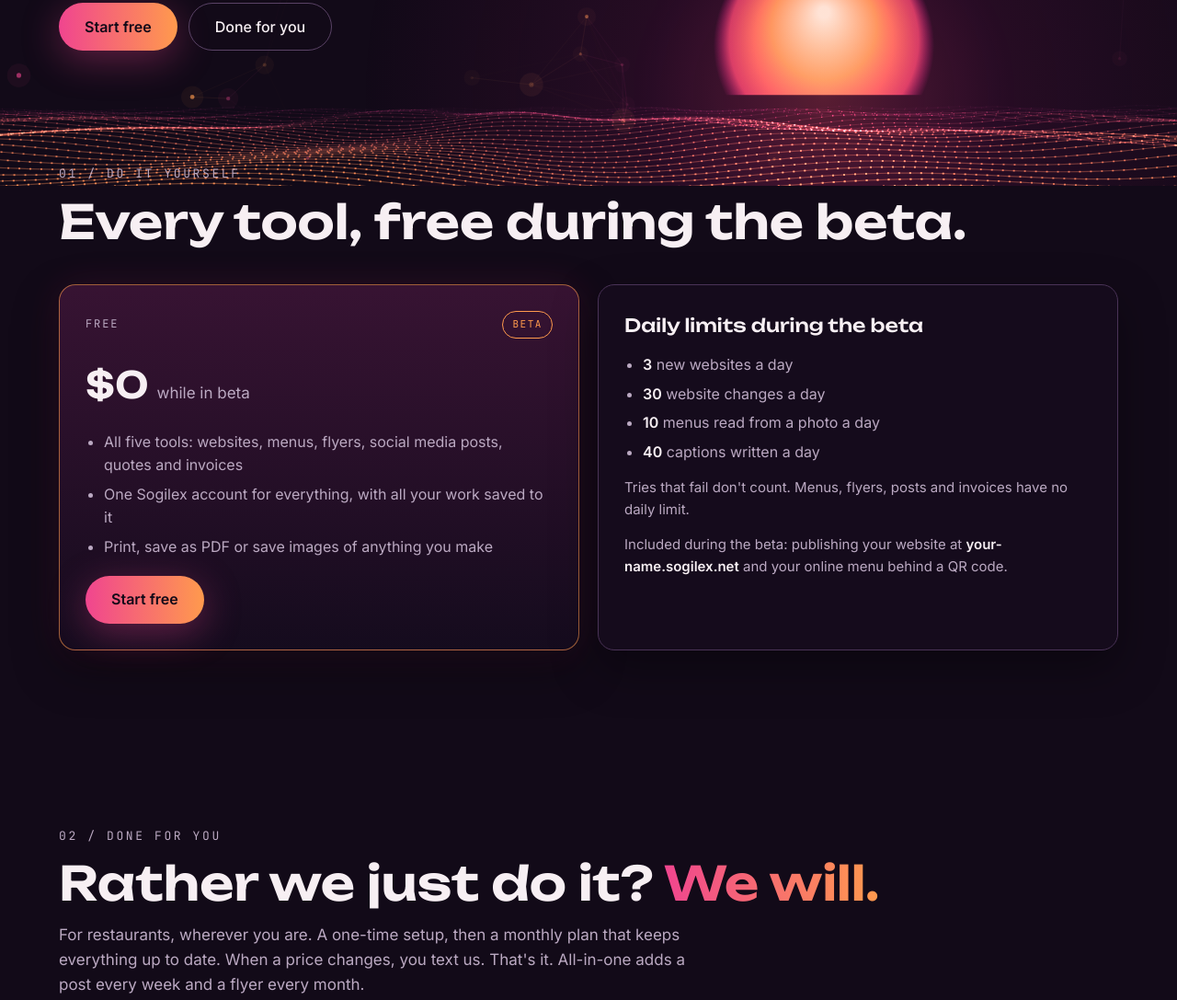
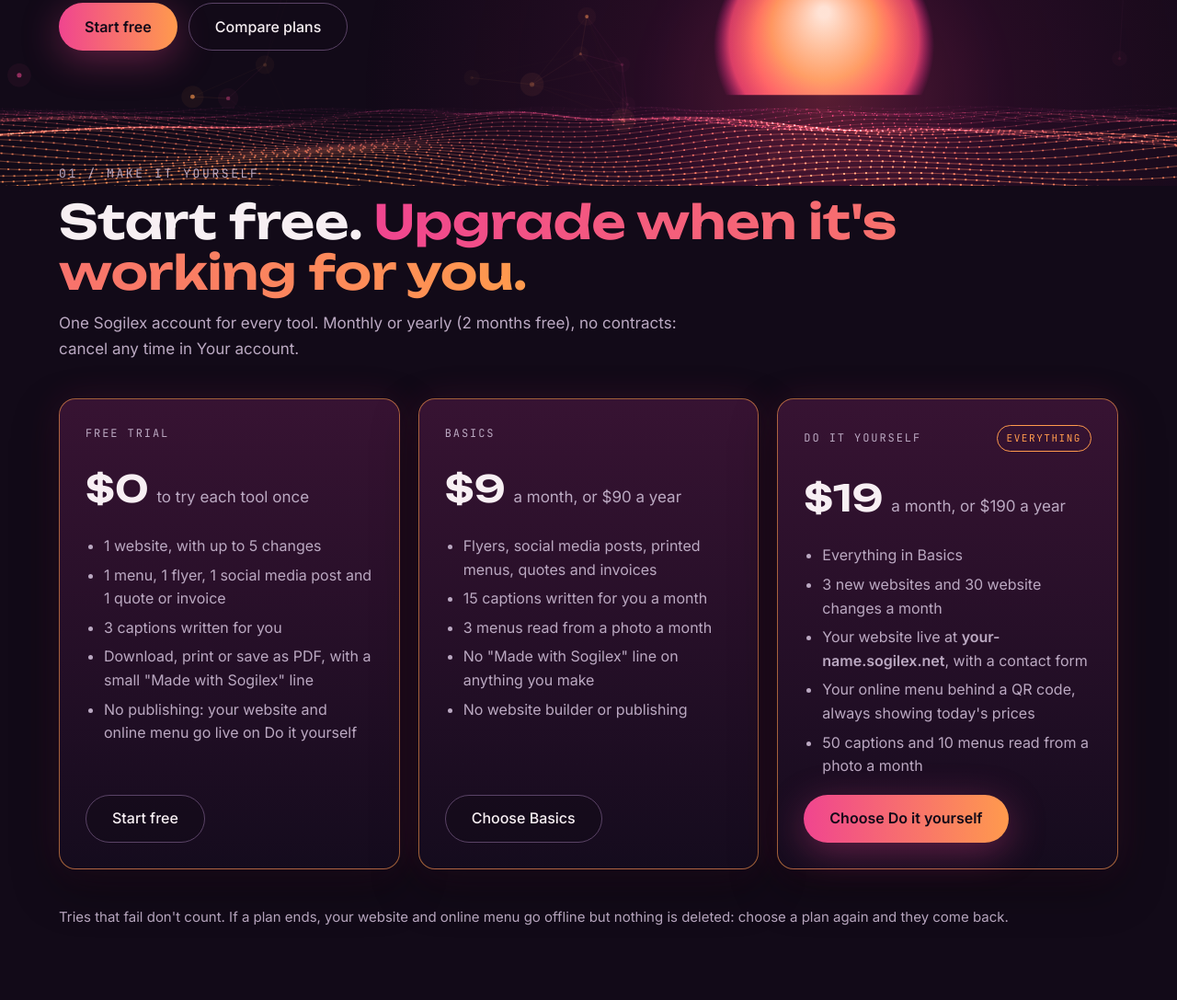
Before and after one commit to edlerk98/sogilex-site, a plain HTML site: page plans/index.html in a window 1280 px wide. Shown: the part 598-1685 px from the top of the page at 92% size. Drawn offline with Linux system fonts and the light colour scheme; animation ran at ten frames a second.

Commit message:
Launch wording for switch-over day (Plans page with Free trial / Basics / Do it yourself, 'Start free' everywhere, no beta tags); PROGRESS switch-over checklist. Do not push to main before switch-over
Co-Authored-By: Claude Opus 5.5 <noreply@anthropic.com>
Claude-Session: https://claude.ai/code/session_016jmBgK6Qtn1pRRXMheooeq

```diff
--- a/assets/services.js
+++ b/assets/services.js
@@ -4,31 +4,31 @@
 // To add a service, add one entry below. Nothing else needs changing.
 window.SOGILEX_SERVICES = [
   {
-    id: 'build', label: 'Build', tag: 'Beta', title: 'Websites',
+    id: 'build', label: 'Build', title: 'Websites',
     blurb: 'Describe your business in a few sentences. Get a one-page site you can change by asking or by clicking the words, publish, and keep.',
     make: { href: 'https://build.sogilex.com/', text: 'Open Build' },
     about: { href: '/examples/', text: 'See examples' },
   },
   {
-    id: 'menus', label: 'Menus', tag: 'Beta', title: 'Restaurant menus',
+    id: 'menus', label: 'Menus', title: 'Restaurant menus',
     blurb: 'Type your dishes and prices once, or read them from a photo. Print it, put it online behind a QR code, and change prices any time.',
     make: { href: 'https://build.sogilex.com/menus/', text: 'Make a menu' },
     about: { href: '/menus/', text: 'How it works' },
   },
   {
-    id: 'flyers', label: 'Flyers', tag: 'Beta', title: 'Flyers',
+    id: 'flyers', label: 'Flyers', title: 'Flyers',
     blurb: 'Event and promo flyers with one clear message, real typography and your own photos. Print it or save an image.',
     make: { href: 'https://build.sogilex.com/flyers/', text: 'Make a flyer' },
     about: { href: '/flyers/', text: 'How it works' },
   },
   {
-    id: 'posts', label: 'Posts', tag: 'Beta', title: 'Social media posts',
+    id: 'posts', label: 'Posts', title: 'Social media posts',
     blurb: "This week's deal, a new dish, an event or a real customer review, as a ready-to-post image with a caption written for you.",
     make: { href: 'https://build.sogilex.com/posts/', text: 'Make a post' },
     about: { href: '/posts/', text: 'How it works' },
   },
   {
-    id: 'invoices', label: 'Invoices', tag: 'Beta', title: 'Quotes & invoices',
+    id: 'invoices', label: 'Invoices', title: 'Quotes & invoices',
     blurb: 'Quotes and invoices with your logo and exact totals. Offer optional add-ons, turn an accepted quote into an invoice in one click, and see who still owes you.',
     make: { href: 'https://build.sogilex.com/invoices/', text: 'Make an invoice' },
     about: { href: '/invoices/', text: 'How it works' },
--- a/assets/site.css
+++ b/assets/site.css
@@ -290,6 +290,8 @@ img, svg { display: block; }
 
 /* ---------- plans ---------- */
 .plans-grid { display: grid; grid-template-columns: minmax(0, 1fr) minmax(0, 1fr); gap: 20px; align-items: stretch; }
+.plans-grid.three { grid-template-columns: repeat(3, minmax(0, 1fr)); }
+.plan-best { border-color: rgba(242, 73, 107, .7); }
 .plan { display: flex; flex-direction: column; gap: 18px; }
 .plan .dfy-list { flex: 1; }
 .plan-btn { align-self: flex-start; }
@@ -304,6 +306,7 @@ img, svg { display: block; }
 .plan-extras td { text-align: right; padding: 16px 0; white-space: nowrap; font-weight: 600; color: var(--text); }
 .plan-extras tr + tr th, .plan-extras tr + tr td { border-top: 1px solid var(--border); }
 @media (max-width: 760px) { .plans-grid { grid-template-columns: minmax(0, 1fr); } }
+@media (max-width: 1000px) { .plans-grid.three { grid-template-columns: minmax(0, 1fr); max-width: 560px; } }
 
 /* New in Sogilex (homepage) */
 .news .wrap { padding-top: 24px; padding-bottom: 72px; display: flex; flex-direction: column; gap: 32px; }
--- a/plans/index.html
+++ b/plans/index.html
@@ -4,10 +4,10 @@
 <meta charset="utf-8">
 <meta name="viewport" content="width=device-width, initial-scale=1">
 <title>Sogilex · Plans and prices</title>
-<meta name="description" content="Every Sogilex tool is free during the beta. Or have us design your menu and website, and your weekly posts, and keep them up to date, from $149 setup and $25 a month. No contracts.">
+<meta name="description" content="Try every Sogilex tool free, then make it yourself from $9 a month. Or have us design your menu and website, and your weekly posts, and keep them up to date, from $149 setup and $25 a month. No contracts.">
 <meta name="theme-color" content="#120A18">
 <meta property="og:title" content="Sogilex · Plans and prices">
-<meta property="og:description" content="Every Sogilex tool is free during the beta. Or have us design your menu and website, and your weekly posts, and keep them up to date, from $149 setup and $25 a month. No contracts.">
+<meta property="og:description" content="Try every Sogilex tool free, then make it yourself from $9 a month. Or have us design your menu and website, and your weekly posts, and keep them up to date, from $149 setup and $25 a month. No contracts.">
 <meta property="og:url" content="https://sogilex.com/plans/">
 <link rel="icon" href="/favicon.svg" type="image/svg+xml">
 <link rel="preload" href="/assets/fonts/unbounded-latin-600-normal.woff2" as="font" type="font/woff2" crossorigin>
@@ -49,10 +49,10 @@
         <div class="hero-copy">
           <a class="crumb" href="/">SOGILEX / PLANS</a>
           <h1 id="hero-title">Plans and prices. <span class="glow-text">All in one place.</span></h1>
-          <p class="lede">Use every tool yourself, free while Sogilex is in beta. Or have us do it for you: we design your menu and website and keep them up to date. No contracts.</p>
+          <p class="lede">Try every tool free, then make it yourself from $9 a month. Or have us do it for you: we design your menu and website and keep them up to date. No contracts.</p>
           <div class="actions" data-horizon>
             <a class="btn btn-primary" href="https://build.sogilex.com/">Start free</a>
-            <a class="btn btn-ghost" href="#done-title">Done for you</a>
+            <a class="btn btn-ghost" href="#free-title">Compare plans</a>
           </div>
         </div>
       </div>
@@ -61,32 +61,49 @@
     <section class="block" aria-labelledby="free-title">
       <div class="wrap">
         <div style="display: flex; flex-direction: column; gap: 14px">
-          <p class="label">01 / Do it yourself</p>
-          <h2 class="h2" id="free-title">Every tool, free during the beta.</h2>
+          <p class="label">01 / Make it yourself</p>
+          <h2 class="h2" id="free-title">Start free. <span class="glow-text">Upgrade when it's working for you.</span></h2>
+          <p class="muted" style="margin: 0; max-width: 44rem; font-size: 17px">One Sogilex account for every tool. Monthly or yearly (2 months free), no contracts: cancel any time in Your account.</p>
         </div>
-        <div class="plans-grid">
+        <div class="plans-grid three">
           <article class="card panel live plan">
-            <div class="card-top"><span class="label">Free</span><span class="tag on">Beta</span></div>
-            <p class="dfy-price"><b>$0</b> <span>while in beta</span></p>
+            <div class="card-top"><span class="label">Free trial</span></div>
+            <p class="dfy-price"><b>$0</b> <span>to try each tool once</span></p>
             <ul class="dfy-list">
-              <li>All five tools: websites, menus, flyers, social media posts, quotes and invoices</li>
-              <li>One Sogilex account for everything, with all your work saved to it</li>
-              <li>Print, save as PDF or save images of anything you make</li>
+              <li>1 website, with up to 5 changes</li>
+              <li>1 menu, 1 flyer, 1 social media post and 1 quote or invoice</li>
+              <li>3 captions written for you</li>
+              <li>Download, print or save as PDF, with a small "Made with Sogilex" line</li>
+              <li>No publishing: your website and online menu go live on Do it yourself</li>
             </ul>
-            <a class="btn btn-primary plan-btn" href="https://build.sogilex.com/">Start free</a>
+            <a class="btn btn-ghost plan-btn" href="https://build.sogilex.com/">Start free</a>
           </article>
-          <div class="panel plan-limits">
-            <h3>Daily limits during the beta</h3>
+          <article class="card panel live plan">
+            <div class="card-top"><span class="label">Basics</span></div>
+            <p class="dfy-price"><b>$9</b> <span>a month, or $90 a year</span></p>
             <ul class="dfy-list">
-              <li><b>3</b> new websites a day</li>
-              <li><b>30</b> website changes a day</li>
-              <li><b>10</b> menus read from a photo a day</li>
-              <li><b>40</b> captions written a day</li>
+              <li>Flyers, social media posts, printed menus, quotes and invoices</li>
+              <li>15 captions written for you a month</li>
+              <li>3 menus read from a photo a month</li>
+              <li>No "Made with Sogilex" line on anything you make</li>
+              <li>No website builder or publishing</li>
             </ul>
-            <p class="muted">Tries that fail don't count. Menus, flyers, posts and invoices have no daily limit.</p>
-            <p class="muted">Included during the beta: publishing your website at <b>your-name.sogilex.net</b> and your online menu behind a QR code.</p>
-          </div>
+            <a class="btn btn-ghost plan-btn" href="https://build.sogilex.com/checkout/?plan=basics&amp;billing=month">Choose Basics</a>
+          </article>
+          <article class="card panel live plan plan-best">
+            <div class="card-top"><span class="label">Do it yourself</span><span class="tag on">Everything</span></div>
+            <p class="dfy-price"><b>$19</b> <span>a month, or $190 a year</span></p>
+            <ul class="dfy-list">
+              <li>Everything in Basics</li>
+              <li>3 new websites and 30 website changes a month</li>
+              <li>Your website live at <b>your-name.sogilex.net</b>, with a contact form</li>
+              <li>Your online menu behind a QR code, always showing today's prices</li>
+              <li>50 captions and 10 menus read from a photo a month</li>
+            </ul>
+            <a class="btn btn-primary plan-btn" href="https://build.sogilex.com/checkout/?plan=diy&amp;billing=month">Choose Do it yourself</a>
+          </article>
         </div>
+        <p class="muted" style="margin: 0; font-size: 15px">Tries that fail don't count. If a plan ends, your website and online menu go offline but nothing is deleted: choose a plan again and they come back.</p>
       </div>
     </section>
 
```
Also changed, not shown: examples/index.html (+1 -1 lines), flyers/index.html (+5 -5 lines), index.html (+2 -2 lines), invoices/index.html (+6 -6 lines), menus/index.html (+9 -9 lines), posts/index.html (+5 -5 lines), services/index.html (+1 -1 lines), 1 other file.
